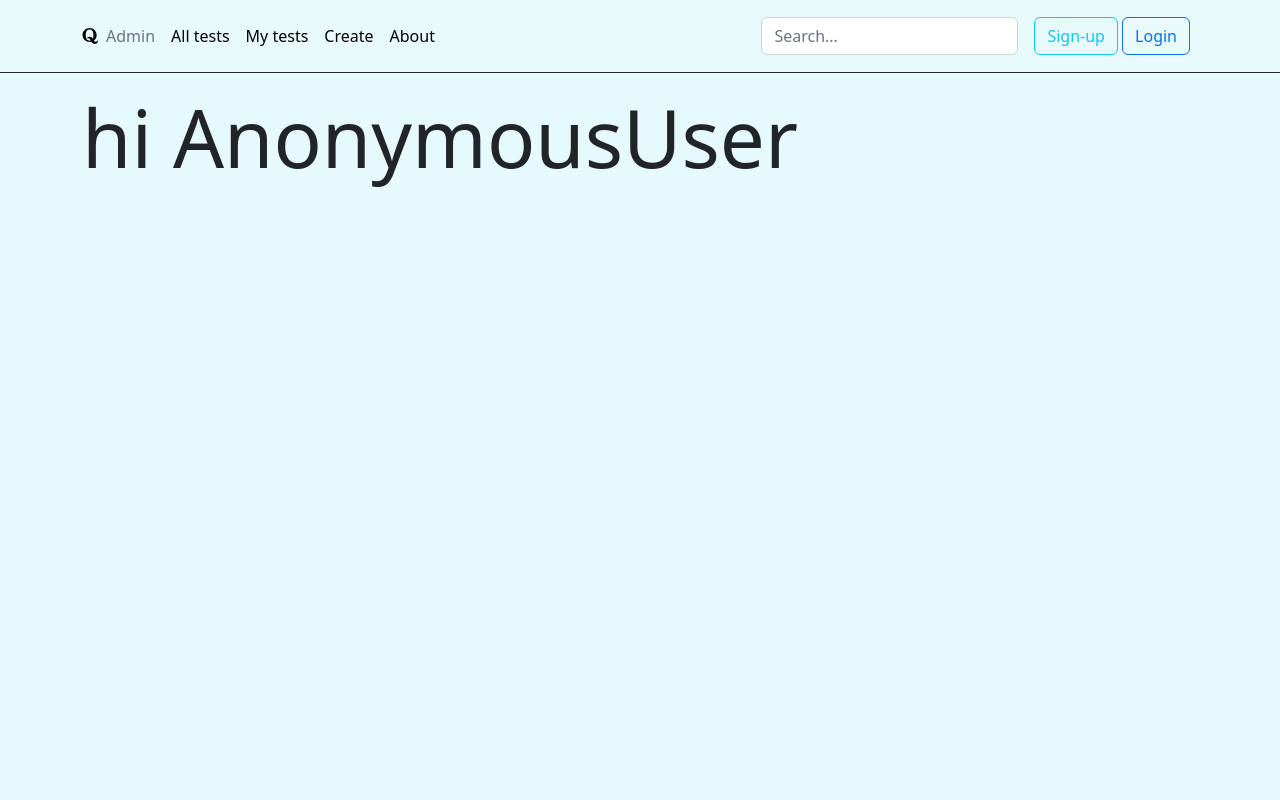
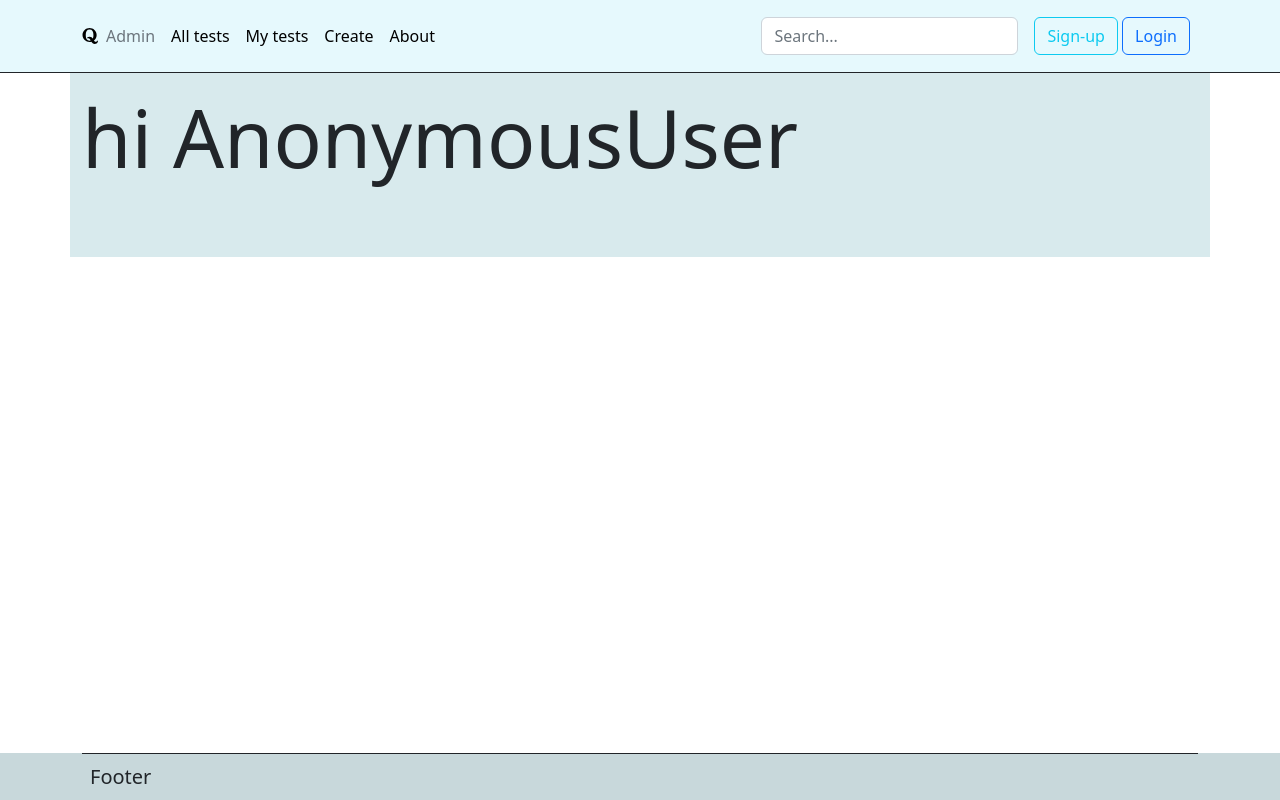
Before and after one commit to embu08/quizapp, a Django app: page / in a window 1280 px wide. Run offline with Django 4.2, Linux system fonts and the light colour scheme.

Commit message:
style changes, added footer;

```diff
--- a/quizapp/main_app/templates/base.html
+++ b/quizapp/main_app/templates/base.html
@@ -23,14 +23,17 @@
 
 
 
+
+
     </style>
 </head>
-<body class="bg-info" style="--bs-bg-opacity: .1;">
+<body class="d-flex flex-column min-vh-100" style="background-color: #FFFFFF">
+
 
 <!-- scroll up -->
 <button
         type="button"
-        class="btn btn-light btn-floating py-1 px-2 border border-white rounded"
+        class="btn btn-light btn-floating py-1 px-2 border border-secondary rounded"
         id="btn-back-to-top"
 >
     <svg xmlns="http://www.w3.org/2000/svg" width="24" height="16" fill="currentColor" class="bi bi-arrow-up"
@@ -39,13 +42,14 @@
               d="M8 15a.5.5 0 0 0 .5-.5V2.707l3.146 3.147a.5.5 0 0 0 .708-.708l-4-4a.5.5 0 0 0-.708 0l-4 4a.5.5 0 1 0 .708.708L7.5 2.707V14.5a.5.5 0 0 0 .5.5z"/>
     </svg>
 </button>
+<!--end block scroll up-->
 
 <!--navbar-->
 {% block mainmenu %}
 
 {% endblock mainmenu %}
 
-<header class="p-3 border-bottom border-dark bg-white" style="--bs-bg-opacity: .1;">
+<header class="p-3 border-bottom border-dark" style="background-color: #E6F9FD">
     <div class="container">
         <div class="d-flex flex-wrap align-items-center justify-content-center justify-content-lg-start">
             <a href="/" class="d-flex align-items-center mb-2 mb-lg-0 text-black text-decoration-none">
@@ -77,15 +81,16 @@
 </header>
 
 
-<div class="container">
+<div class="container pb-5 mb-3" style="background-color: #D8EAED">
     {% block content%}
     {% endblock %}
 </div>
 <!--end block main content and sidebar-->
+
+<!--Pagination-->
 {% if page_obj.has_other_pages %}
-<!--Pagination-->
-<div class="container pt-5">
-    <ul class="pagination">
+<div class="container mb-3">
+    <ul class="pagination m-0">
         <!--        first and previous-->
         {% if page_obj.has_previous %}
         <li class="page-item"><a class="page-link" href="?page=1">First</a></li>
@@ -111,8 +116,19 @@
         {% endif %}
     </ul>
 </div>
+{% endif %}
 <!--end block pagination-->
-{% endif %}
+
+<!--footer-->
+<footer class="mt-auto" style="background-color: #C8D8DB">
+    <div class="container ">
+        <div class="border-top p-2 border-dark">
+            <span class="fs-5">Footer</span>
+        </div>
+    </div>
+</footer>
+<!--end block footer-->
+
 <script>
 //Get the button
 let mybutton = document.getElementById("btn-back-to-top");
@@ -144,6 +160,8 @@ function backToTop() {
 
 
 
+
+
 </script>
 </body>
 </html>
```
